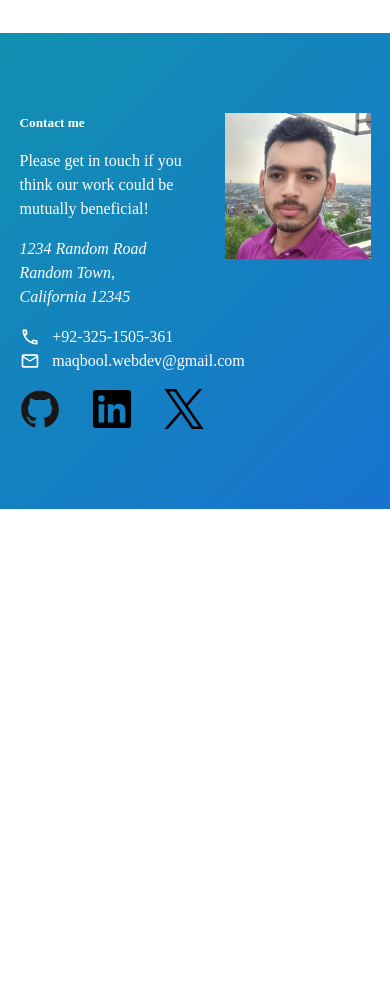
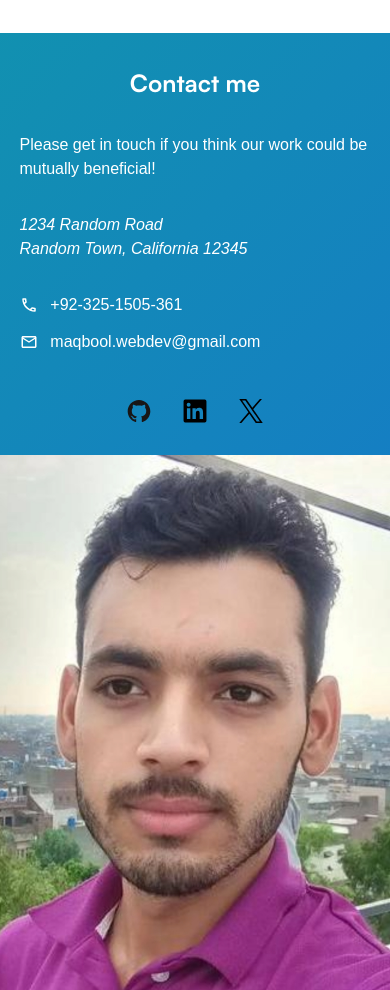
Before and after one commit to maqboolwebdev-stack/Homepage, a plain HTML site: page index.html in a window 390 px wide. Shown: the part 4380-5370 px from the top of the page. Before the commit the page ends 4889 px from the top, so only its background shows below. Drawn offline with Linux system fonts and the light colour scheme; a web font is replaced by a local one.

Commit message:
Make footer responsive

```diff
--- a/index.html
+++ b/index.html
@@ -22,9 +22,15 @@
       <div class="about-me-container">
         <h2 class="about-heading">About Me</h2>
         <p class="about-text">
-         Hey, I'm Waqas! I'm learning web development through <a href="https://www.theodinproject.com/" target="_blank">The Odin Project</a>. I've learned HTML, CSS, and JavaScript, and I'm currently exploring React and back-end development with Node.js.
-         <br>
-          I enjoy building projects, solving problems, understanding how things work, and constantly improving my skills. I'm always curious to learn something new and turn my ideas into real projects.
+          Hey, I'm Waqas! I'm learning web development through
+          <a href="https://www.theodinproject.com/" target="_blank"
+            >The Odin Project</a
+          >. I've learned HTML, CSS, and JavaScript, and I'm currently exploring
+          React and back-end development with Node.js.
+          <br />
+          I enjoy building projects, solving problems, understanding how things
+          work, and constantly improving my skills. I'm always curious to learn
+          something new and turn my ideas into real projects.
         </p>
         <div class="about-links links">
           <a
@@ -222,13 +228,41 @@
             </div>
           </div>
           <div class="footer-links links">
-            <img src="assets/icons/github.svg" alt="Github icon" />
-            <img src="assets/icons/linkedin.svg" alt="linkedin icon" />
-            <img src="assets/icons/x.svg" alt="X icon formerly(Twitter)" />
+            <a
+              href="https://github.com/maqboolwebdev-stack"
+              target="_blank"
+              rel="noopener noreferrer"
+              title="Visit my Github profile"
+            >
+              <img src="assets/icons/github.svg" alt="Github icon" />
+            </a>
+            <a
+              href="https://www.linkedin.com/in/waqas-maqbool-24ab72385/"
+              target="_blank"
+              rel="noopener noreferrer"
+              title="Linkedin profile"
+            >
+              <img src="assets/icons/linkedin.svg" alt="linkedin icon" />
+            </a>
+            <a
+              href="https://x.com/waqas_maqb96092"
+              target="_blank"
+              rel="noopener noreferrer"
+              title="X (Twitter)"
+            >
+              <img src="assets/icons/x.svg" alt="X icon formerly(Twitter)" />
+            </a>
           </div>
         </div>
         <div class="image-side">
-          <img src="assets/images/myProfile.jpeg" alt="profile image" />
+          <picture>
+            <source
+              media="(max-width: 768px)"
+              srcset="assets/images/myProfile-potrait.jpg"
+            />
+
+            <img src="assets/images/myProfile.jpeg" alt="profile image" />
+          </picture>
         </div>
       </div>
     </footer>
--- a/style.css
+++ b/style.css
@@ -258,7 +258,7 @@ img:focus {
 }
 
 .project-card {
-  box-shadow: rgba(0, 0, 0, .1) 5px 4px 20px 0px;
+  box-shadow: rgba(0, 0, 0, 0.1) 5px 4px 20px 0px;
 }
 
 .project-links {
@@ -317,6 +317,7 @@ footer {
   display: flex;
   justify-content: space-between;
   padding: 5rem 0rem;
+  gap: 1rem;
 }
 
 .footer-links {
@@ -325,12 +326,14 @@ footer {
 }
 
 .footer-links img {
-  width: 40px;
+  width: clamp(24px, 4vw, 40px);
+  height: auto;
 }
 
 .phone,
 .email img {
-  width: 20px;
+  width: clamp(18px, 3vw, 30px);
+  height: auto;
 }
 
 .phone,
@@ -338,11 +341,69 @@ footer {
   display: flex;
   align-items: center;
   gap: 0.8rem;
+  margin-bottom: 0.8rem;
 }
 
 .text-side {
   color: white;
   display: flex;
   flex-direction: column;
-  gap: 1rem;
+  gap: 2rem;
+  flex: 1;
 }
+
+.image-side {
+  flex: 1;
+  display: flex;
+  align-items: center;
+  justify-content: center;
+}
+
+.image-side img {
+  width: 100%;
+  object-fit: cover;
+}
+
+.contact-heading {
+  font-family: 'Satoshi', sans-serif;
+  font-size: clamp(1.5rem, 3vw, 2.5rem);
+}
+
+.proposal,
+address,
+.contacts-container {
+  font-family: 'Cascadia Code', sans-serif;
+  font-size: clamp(1rem, 2vw, 1.2rem);
+}
+
+@media (max-width: 580px) {
+  footer {
+    overflow-x: hidden;
+  }
+
+  .footer-wrapper {
+    flex-direction: column;
+    padding: 2rem 0 0 0;
+  }
+
+  .contact-heading {
+    text-align: center;
+  }
+
+  .footer-links {
+    justify-content: center;
+  }
+
+  .text-side {
+    margin-bottom: 1rem;
+  }
+  .image-side {
+    width: 100vw;
+    margin-inline: calc(50% - 50vw);
+  }
+  .image-side picture,
+  .image-side img {
+    width: 100%;
+    display: block;
+  }
+}
```
Also changed, not shown: assets/images/myProfile-potrait.jpg (added).
